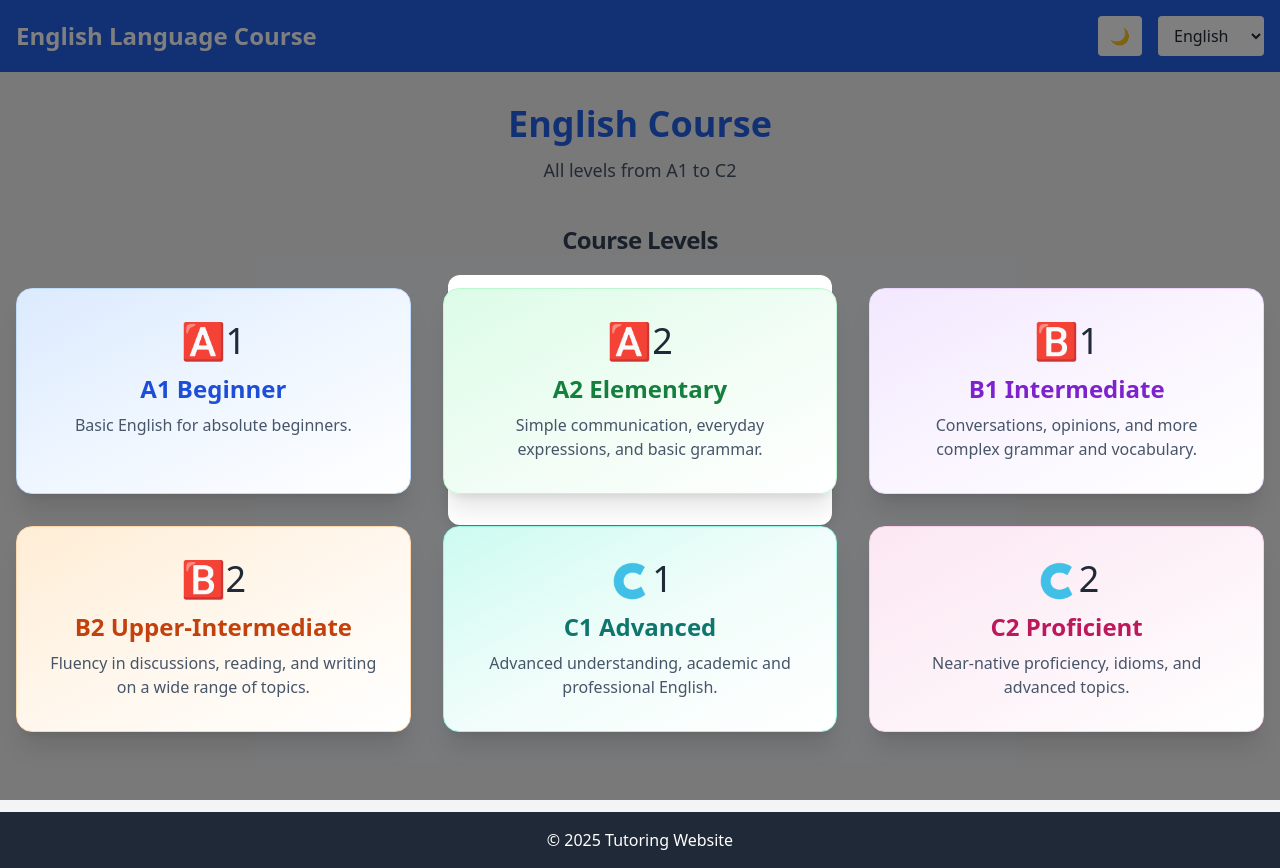
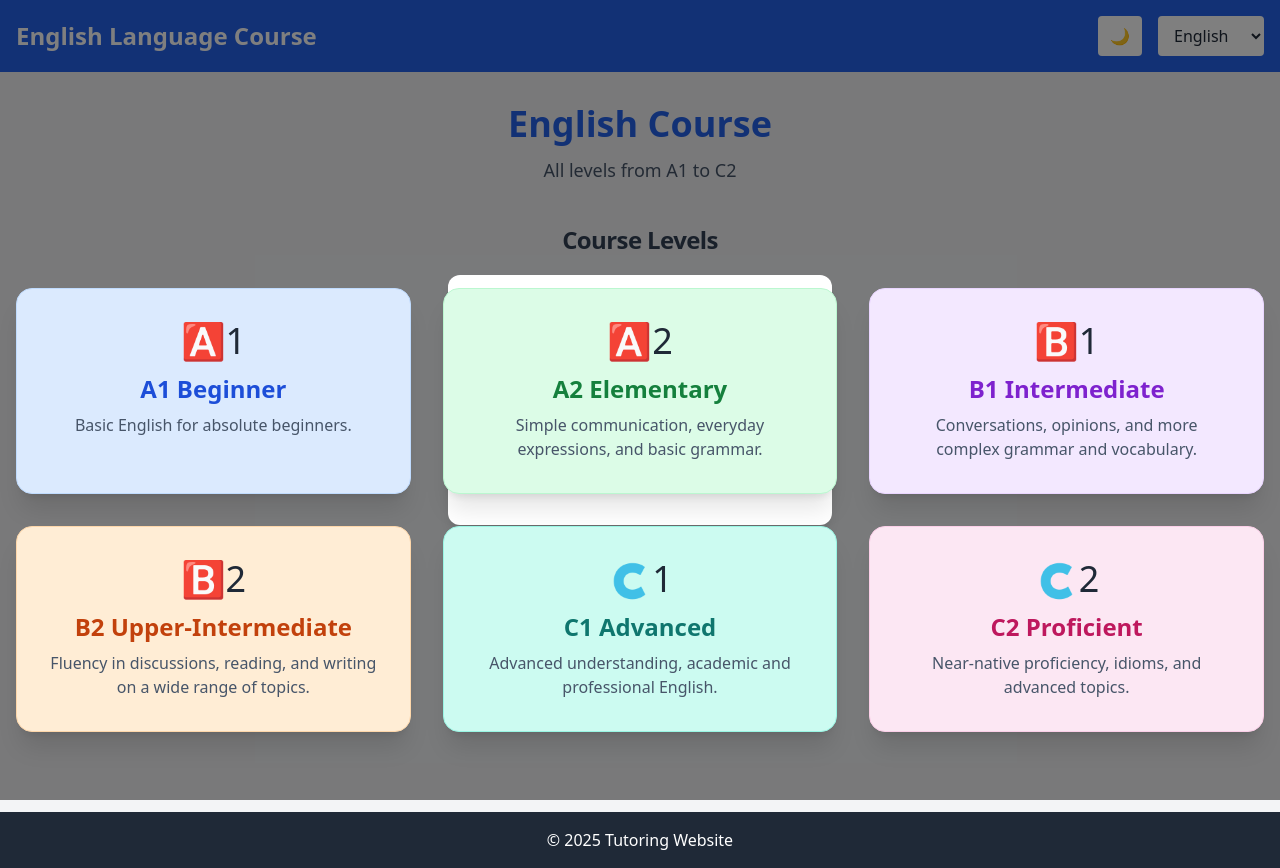
Before and after one commit to 3alemnyshokran/Our-website, a website: page courses/english/english-course.html in a window 1280 px wide. Drawn offline with nearby package versions, Linux system fonts and the light colour scheme.

Commit message:
Simplify course card backgrounds

```diff
--- a/courses/english/english-course.html
+++ b/courses/english/english-course.html
@@ -46,7 +46,7 @@
             <h3 class="text-2xl font-semibold mb-8 text-center text-slate-700 dark:text-slate-300 tracking-tight">Course Levels</h3>
             <div class="grid grid-cols-1 sm:grid-cols-2 lg:grid-cols-3 gap-8">
                 <!-- A1 Card -->
-                <a href="chapters/a1-chapter1.html" class="course-card bg-gradient-to-br from-blue-100 via-blue-50 to-white dark:from-blue-900 dark:via-slate-800 dark:to-slate-900 rounded-2xl shadow-xl overflow-hidden hover:shadow-2xl transform hover:-translate-y-2 transition-all duration-300 group border border-blue-200 dark:border-blue-800">
+                <a href="chapters/a1-chapter1.html" class="course-card bg-blue-100 dark:bg-blue-900 rounded-2xl shadow-xl overflow-hidden hover:shadow-2xl transform hover:-translate-y-2 transition-all duration-300 group border border-blue-200 dark:border-blue-800">
                     <div class="p-8 flex flex-col items-center">
                         <span class="text-4xl mb-3">🅰️1</span>
                         <h4 class="text-2xl font-bold text-blue-700 dark:text-blue-300 mb-2 group-hover:text-blue-900 dark:group-hover:text-blue-200 transition-colors">A1 Beginner</h4>
@@ -54,7 +54,7 @@
                     </div>
                 </a>
                 <!-- A2 Card -->
-                <a href="chapters/a2/a2-chapter1.html" class="course-card bg-gradient-to-br from-green-100 via-green-50 to-white dark:from-green-900 dark:via-slate-800 dark:to-slate-900 rounded-2xl shadow-xl overflow-hidden hover:shadow-2xl transform hover:-translate-y-2 transition-all duration-300 group border border-green-200 dark:border-green-800">
+                <a href="chapters/a2/a2-chapter1.html" class="course-card bg-green-100 dark:bg-green-900 rounded-2xl shadow-xl overflow-hidden hover:shadow-2xl transform hover:-translate-y-2 transition-all duration-300 group border border-green-200 dark:border-green-800">
                     <div class="p-8 flex flex-col items-center">
                         <span class="text-4xl mb-3">🅰️2</span>
                         <h4 class="text-2xl font-bold text-green-700 dark:text-green-300 mb-2 group-hover:text-green-900 dark:group-hover:text-green-200 transition-colors">A2 Elementary</h4>
@@ -62,7 +62,7 @@
                     </div>
                 </a>
                 <!-- B1 Card -->
-                <a href="chapters/b1/b1-chapter1.html" class="course-card bg-gradient-to-br from-purple-100 via-purple-50 to-white dark:from-purple-900 dark:via-slate-800 dark:to-slate-900 rounded-2xl shadow-xl overflow-hidden hover:shadow-2xl transform hover:-translate-y-2 transition-all duration-300 group border border-purple-200 dark:border-purple-800">
+                <a href="chapters/b1/b1-chapter1.html" class="course-card bg-purple-100 dark:bg-purple-900 rounded-2xl shadow-xl overflow-hidden hover:shadow-2xl transform hover:-translate-y-2 transition-all duration-300 group border border-purple-200 dark:border-purple-800">
                     <div class="p-8 flex flex-col items-center">
                         <span class="text-4xl mb-3">🅱️1</span>
                         <h4 class="text-2xl font-bold text-purple-700 dark:text-purple-300 mb-2 group-hover:text-purple-900 dark:group-hover:text-purple-200 transition-colors">B1 Intermediate</h4>
@@ -70,7 +70,7 @@
                     </div>
                 </a>
                 <!-- B2 Card -->
-                <a href="chapters/b2/b2-chapter1.html" class="course-card bg-gradient-to-br from-orange-100 via-orange-50 to-white dark:from-orange-900 dark:via-slate-800 dark:to-slate-900 rounded-2xl shadow-xl overflow-hidden hover:shadow-2xl transform hover:-translate-y-2 transition-all duration-300 group border border-orange-200 dark:border-orange-800">
+                <a href="chapters/b2/b2-chapter1.html" class="course-card bg-orange-100 dark:bg-orange-900 rounded-2xl shadow-xl overflow-hidden hover:shadow-2xl transform hover:-translate-y-2 transition-all duration-300 group border border-orange-200 dark:border-orange-800">
                     <div class="p-8 flex flex-col items-center">
                         <span class="text-4xl mb-3">🅱️2</span>
                         <h4 class="text-2xl font-bold text-orange-700 dark:text-orange-300 mb-2 group-hover:text-orange-900 dark:group-hover:text-orange-200 transition-colors">B2 Upper-Intermediate</h4>
@@ -78,7 +78,7 @@
                     </div>
                 </a>
                 <!-- C1 Card -->
-                <a href="chapters/c1/c1-chapter1.html" class="course-card bg-gradient-to-br from-teal-100 via-teal-50 to-white dark:from-teal-900 dark:via-slate-800 dark:to-slate-900 rounded-2xl shadow-xl overflow-hidden hover:shadow-2xl transform hover:-translate-y-2 transition-all duration-300 group border border-teal-200 dark:border-teal-800">
+                <a href="chapters/c1/c1-chapter1.html" class="course-card bg-teal-100 dark:bg-teal-900 rounded-2xl shadow-xl overflow-hidden hover:shadow-2xl transform hover:-translate-y-2 transition-all duration-300 group border border-teal-200 dark:border-teal-800">
                     <div class="p-8 flex flex-col items-center">
                         <span class="text-4xl mb-3">🇨1</span>
                         <h4 class="text-2xl font-bold text-teal-700 dark:text-teal-300 mb-2 group-hover:text-teal-900 dark:group-hover:text-teal-200 transition-colors">C1 Advanced</h4>
@@ -86,7 +86,7 @@
                     </div>
                 </a>
                 <!-- C2 Card -->
-                <a href="chapters/c2/c2-chapter1.html" class="course-card bg-gradient-to-br from-pink-100 via-pink-50 to-white dark:from-pink-900 dark:via-slate-800 dark:to-slate-900 rounded-2xl shadow-xl overflow-hidden hover:shadow-2xl transform hover:-translate-y-2 transition-all duration-300 group border border-pink-200 dark:border-pink-800">
+                <a href="chapters/c2/c2-chapter1.html" class="course-card bg-pink-100 dark:bg-pink-900 rounded-2xl shadow-xl overflow-hidden hover:shadow-2xl transform hover:-translate-y-2 transition-all duration-300 group border border-pink-200 dark:border-pink-800">
                     <div class="p-8 flex flex-col items-center">
                         <span class="text-4xl mb-3">🇨2</span>
                         <h4 class="text-2xl font-bold text-pink-700 dark:text-pink-300 mb-2 group-hover:text-pink-900 dark:group-hover:text-pink-200 transition-colors">C2 Proficient</h4>
```
